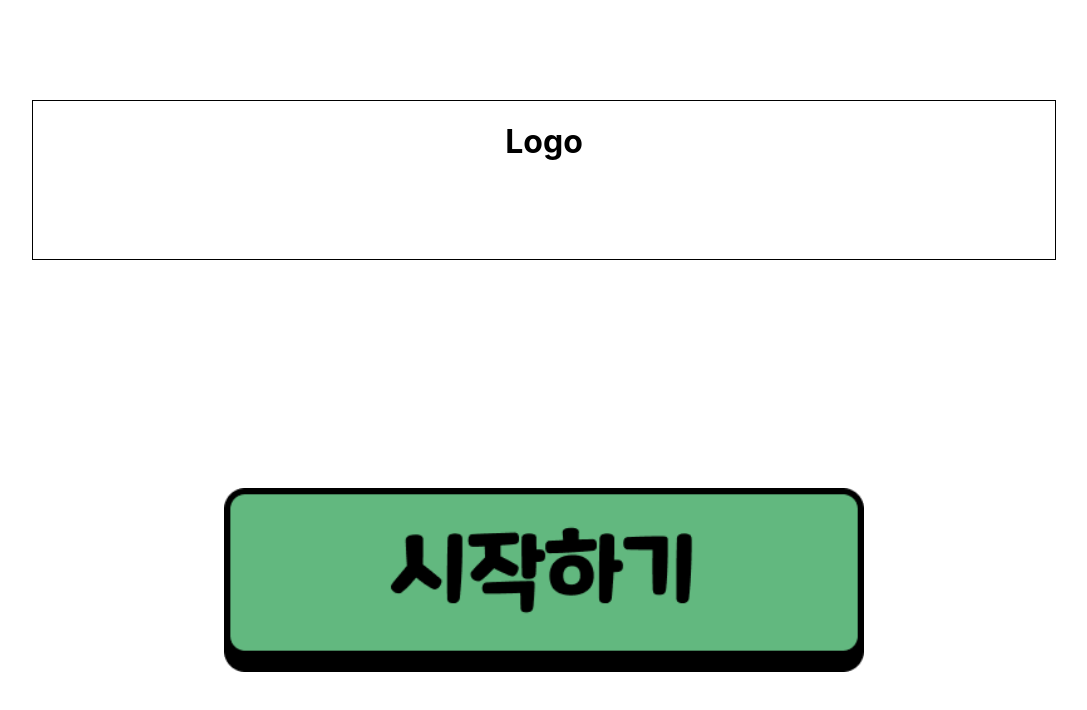
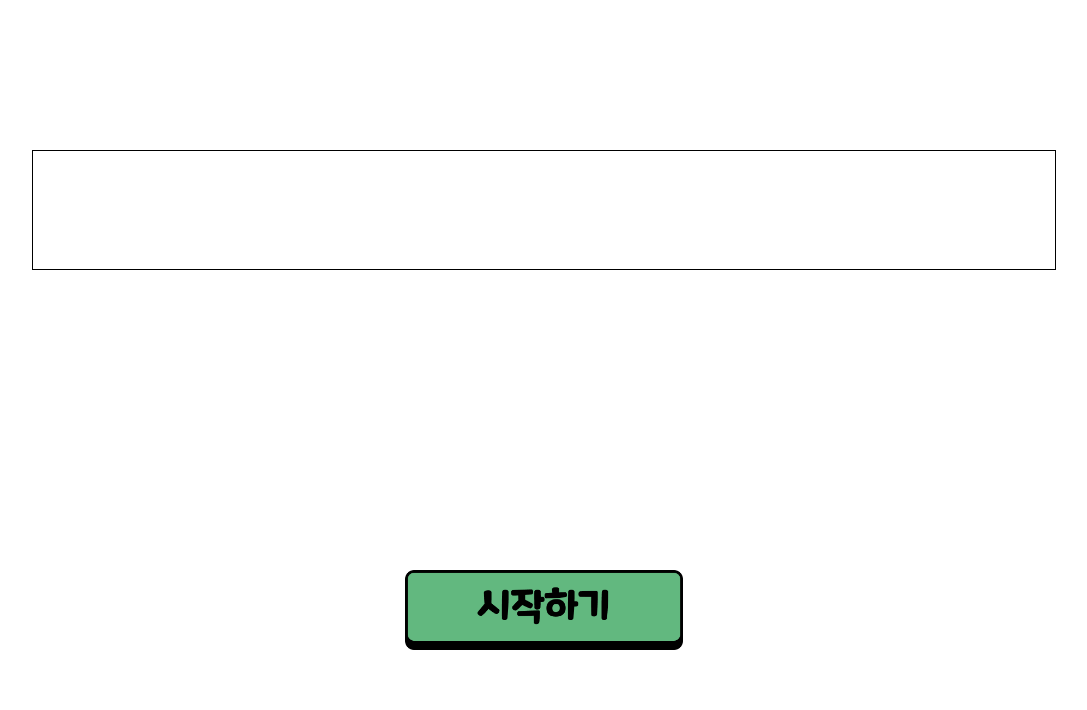
Before and after one commit to skku-comit/catch, a React (Create React App) app: page / in a window 1280 px wide. Shown: the top 710 px of the page, without its empty margins (96-1183 px from the left). Built offline with nearby package versions, Linux system fonts and the light colour scheme.

Commit message:
StartPage Ratio Modified

```diff
--- a/src/pages/StartPage.js
+++ b/src/pages/StartPage.js
@@ -7,11 +7,9 @@ import classes from "./StartPage.module.css";
 const StartPage = () => {
   return (
     <div className={classes["start-page-container"]}>
-      <div className={classes["start-page-logo"]}>
-        <h1>Logo</h1>
-      </div>
+      <div className={classes["start-page-logo"]}></div>
       <Link to={"./q1"} className={classes["start-page-button"]}>
-        <button/>
+        <button />
       </Link>
     </div>
   );
--- a/src/pages/StartPage.module.css
+++ b/src/pages/StartPage.module.css
@@ -2,34 +2,31 @@
   display: flex;
   flex-direction: column;
   justify-content: space-around;
-  /* background: url(""); */
   align-items: center;
   margin: 0px;
   height: 100vh;
-  background: white;
+  /* background changes to img later */
+  background: transparent;
 }
 
 .start-page-logo {
-  /* temp logo changes to img later */
   border: 1px solid black;
   width: 80%;
-  height: 20%;
-  text-align: center;
+  height: 15%;
+  /* temp logo changes to img later */
+  background: transparent;
 }
 
-.start-page-button{
-  background-image: url('../assets/images/start-button.png');
-  background-position: center;
-  background-repeat: no-repeat;
-  background-size: contain;
-  background-color: transparent;
+.start-page-button {
+  background: url("../assets/images/start-button.png") center center/contain
+    no-repeat transparent;
   border: none;
   width: 50%;
-  height: 30%;
+  height: 10%;
   cursor: pointer;
 }
 
-.start-page-button button{
+.start-page-button button {
   border: none;
   background-color: transparent;
 }
```
